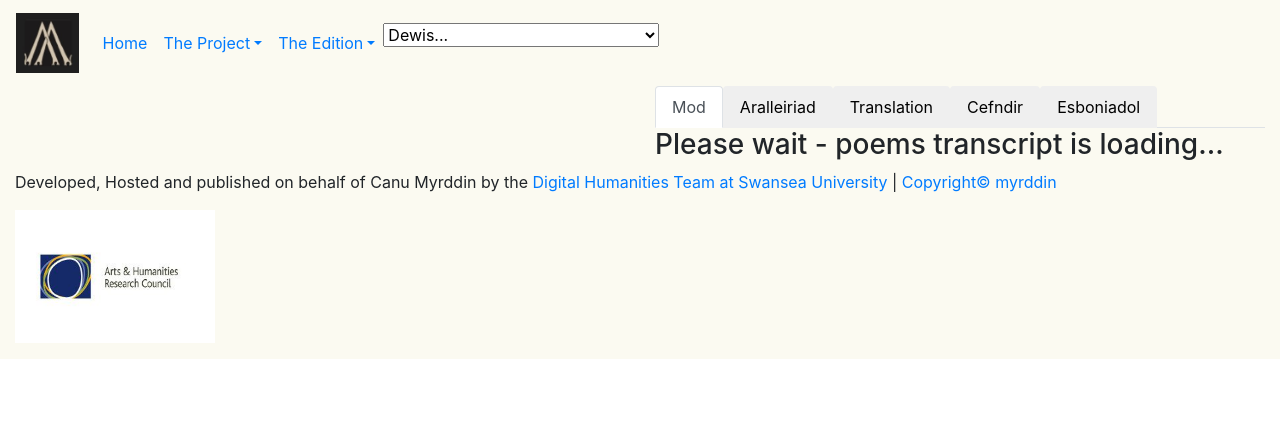
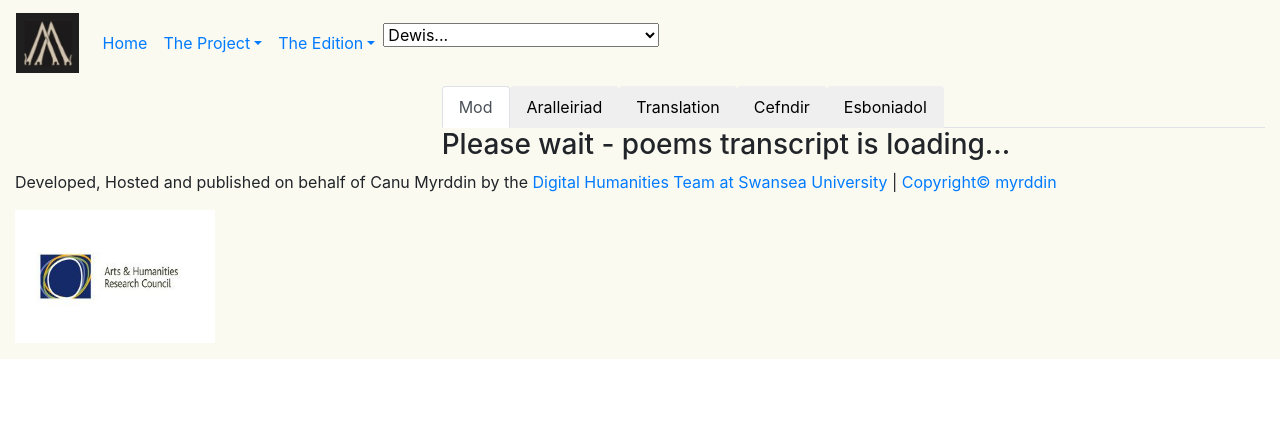
Before and after one commit to casglur/myrddinDjango4Project, a Django app: page / in a window 1280 px wide. Shown: the top 426 px of the page. Run offline with Django 4.2, Linux system fonts and the light colour scheme; some libraries are stand-ins or nearby versions.

Commit message:
css changes to main columns widths and right content padding

```diff
--- a/app/myrddin/static/css/myrddin.css
+++ b/app/myrddin/static/css/myrddin.css
@@ -46,7 +46,8 @@
 }
 
 .myrddin-right-content {
-    padding-left: 100px;
+    padding-left: 50px;
+    padding-right: 50px;
     padding-top: 30px;
 }
 
--- a/app/myrddin/templates/myrddin/base.html
+++ b/app/myrddin/templates/myrddin/base.html
@@ -97,7 +97,7 @@
 		<div class="row myrddin-main-content">
 			<div class="col">
 				<div class="row">
-					<div class="col-md-6">
+					<div class="col-md-4">
 						<div class="row">
 							<div class="col myrddin-left-content-wrapper">
 								<div class="myrddin-left-content h-100">
@@ -106,7 +106,7 @@
 							</div>
 						</div>
 					</div>
-					<div class="col-md-6 myrddin-right-content-wrapper">
+					<div class="col-md-8 myrddin-right-content-wrapper">
 						<div class="myrddin-right-content sticky-top">
 							<ul class="nav nav-tabs" id="myTab" role="tablist">
 								<li class="nav-item" role="presentation">
```
